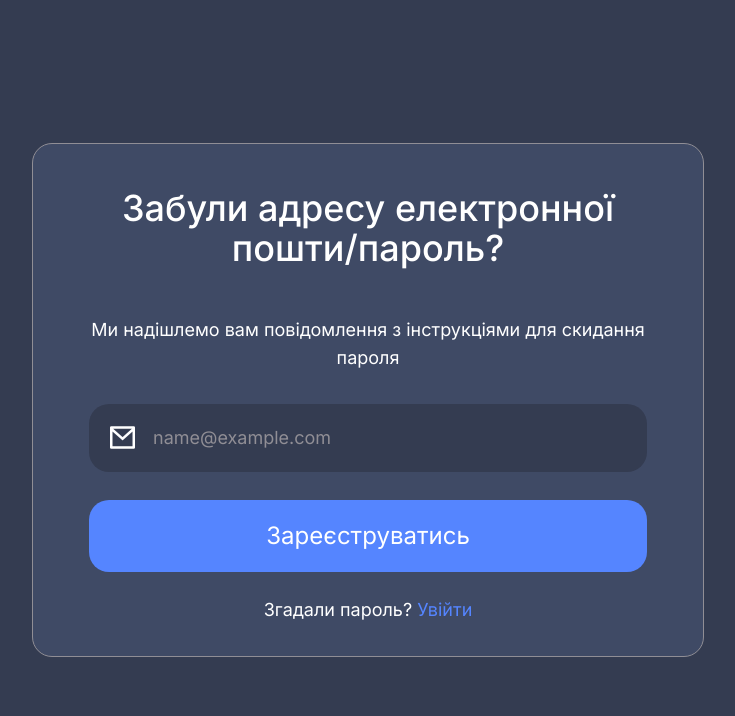
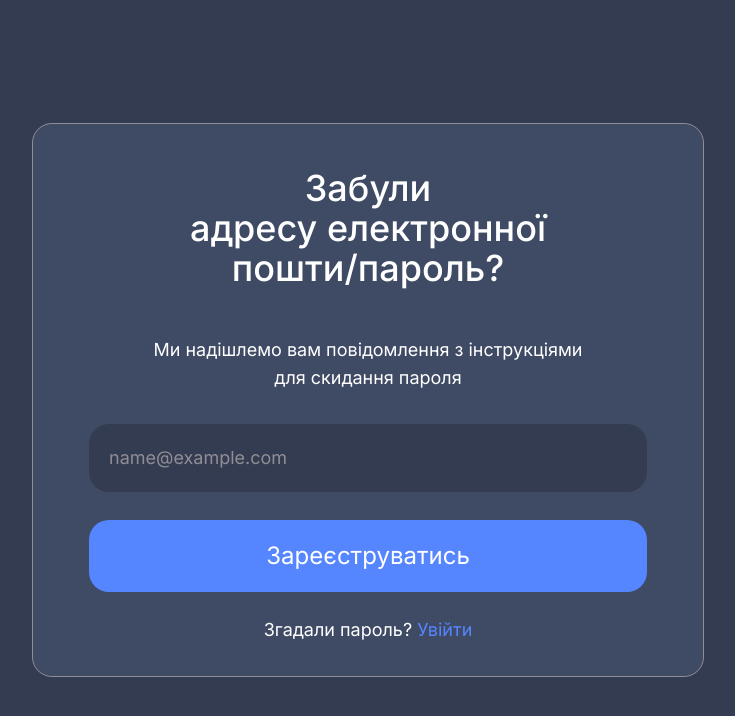
Before and after one commit to EdPrys/online-chat, a Next.js app: page /reset-pass in a window 1280 px wide. Shown: the top 716 px of the page, without its empty margins (272-1007 px from the left). Built offline with nearby package versions, Linux system fonts and the light colour scheme.

Commit message:
feat: add forgot password-page

```diff
--- a/pages/reset-pass.tsx
+++ b/pages/reset-pass.tsx
@@ -8,16 +8,16 @@ const ResetPass = () => {
   return (
     <Layout className="flex flex-col">
       <form className="w-full px-14 pt-11 pb-8 rounded-3xl max-w-2xl m-auto bg-slate-600 border border-gray-500">
-        <Heading>Забули адресу електронної пошти/пароль?</Heading>
+        <Heading>
+          Забули <br />
+          адресу електронної <br />
+          пошти/пароль?
+        </Heading>
         <p className="mb-8 text-lg text-center">
-          Ми надішлемо вам повідомлення з інструкціями для скидання пароля
+          Ми надішлемо вам повідомлення з інструкціями <br /> для скидання
+          пароля
         </p>
-        <Input
-          type="email"
-          name="email"
-          placeholder="name@example.com"
-          icon="mail"
-        />
+        <Input type="email" name="email" placeholder="name@example.com" />
         <Button type="submit">Зареєструватись</Button>
         <p className="text-lg text-center">
           Згадали пароль? <Link href="/sign-in">Увійти</Link>
```
